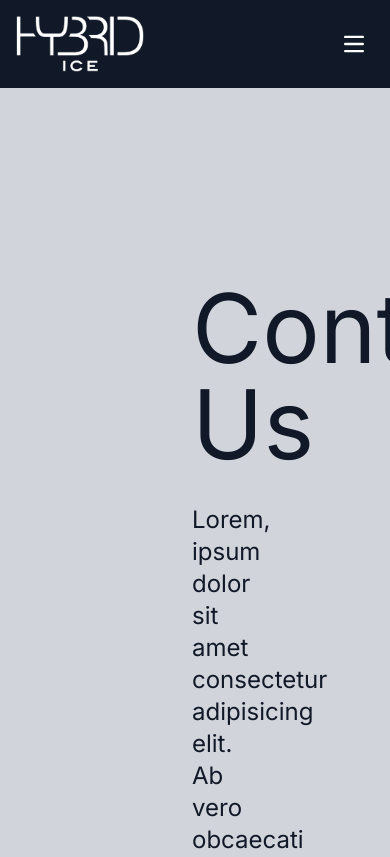
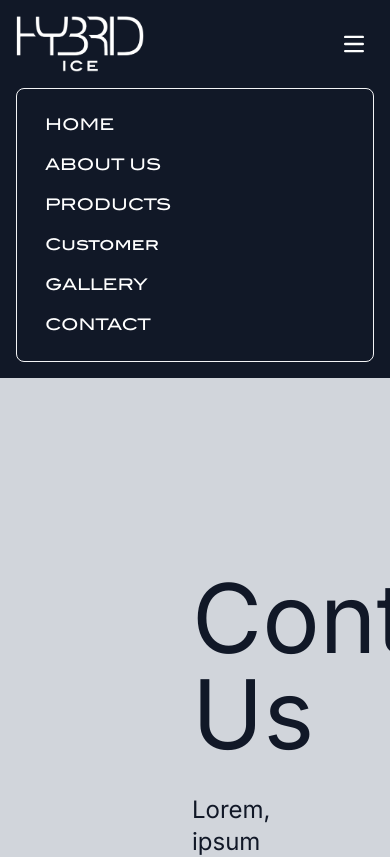
Before and after one commit to Eaj-JPN/hybrid-ice, a Next.js app: page /contact in a window 390 px wide. Shown: the top 857 px of the page. Built offline with nearby package versions, Linux system fonts and the light colour scheme.

Commit message:
navbar update

```diff
--- a/app/about/page.tsx
+++ b/app/about/page.tsx
@@ -5,10 +5,30 @@ import PageHeader from '@/components/PageHeader'
 import React from 'react'
 import localFont from 'next/font/local'
 
+import Lenis from '@studio-freight/lenis'
+import { useEffect, useRef } from 'react'
+
+
 const BlairM = localFont({src: '../../fonts/BlairMedium.otf'})
 const BlairL = localFont({src: '../../fonts/BlairLight.otf'})
 
 const page = () => {
+
+    // Smooth Scrolling
+    useEffect ( () => {
+    const lenis = new Lenis()
+
+    lenis.on('scroll', (e) => {
+      console.log(e)
+    })
+
+    function raf(time) {
+      lenis.raf(time)
+      requestAnimationFrame(raf)
+    }
+    requestAnimationFrame(raf)
+    }, []);
+
   return (
     <main>
         <div className='bg-gray-900'>
--- a/app/contact/page.tsx
+++ b/app/contact/page.tsx
@@ -20,10 +20,29 @@ import { Button } from "@/components/ui/button"
 import { Textarea } from '@/components/ui/textarea'
 
 
+import Lenis from '@studio-freight/lenis'
+import { useEffect, useRef } from 'react'
+
 const BlairM = localFont({src: '../../fonts/BlairMedium.otf'})
 const BlairL = localFont({src: '../../fonts/BlairLight.otf'})
 
 const page = () => {
+
+  // Smooth Scrolling
+  useEffect ( () => {
+    const lenis = new Lenis()
+
+    lenis.on('scroll', (e) => {
+      console.log(e)
+    })
+
+    function raf(time) {
+      lenis.raf(time)
+      requestAnimationFrame(raf)
+    }
+    requestAnimationFrame(raf)
+    }, []);
+
   return (
 
     <main>
--- a/app/page.tsx
+++ b/app/page.tsx
@@ -66,9 +66,9 @@ export default function Home() {
                 Lorem ipsum dolor sit amet, consectetur adipiscing elit. Curabitur sed sodales mi. Nullam pretium augue mollis ipsum pellentesque suscipit. Mauris sit amet eros quis erat volutpat tempus ut quis neque. Nullam euismod, ante ac sollicitudin lacinia, massa massa euismod felis
               </p>
 
-              <a href="/about" className="inline-flex items-center justify-center px-5 py-3 text-base font-medium text-center text-white bg-yellow-700 rounded-lg hover:bg-yellow-800 focus:ring-4">
+              <Link href="/about" className="inline-flex items-center justify-center px-5 py-3 text-base font-medium text-center text-white bg-yellow-700 rounded-lg hover:bg-yellow-800 focus:ring-4">
                   Learn more
-              </a>
+              </Link>
 
             </motion.div>
           </div>
--- a/components/PageHeader.tsx
+++ b/components/PageHeader.tsx
@@ -1,16 +1,23 @@
 'use client'
 
 import React from 'react'
+import { useState } from "react";
+
 import localFont from 'next/font/local'
 import Image from 'next/image';
 import { Link } from 'react-scroll';
 
+
 const BlairM = localFont({src: '../fonts/BlairMedium.otf'})
 
 const PageHeader = () => {
+  const [isOpen, setOpen] = useState(true);
+  const toggleMenu = () => setOpen(!isOpen);
+
   return (
-    <nav className=" top-0 left-0 right-0 z-10">
+    <nav className=" top-0 left-0 right-0">
     <div className="max-w-screen-xl flex flex-wrap items-center justify-between mx-auto p-4">
+
         <Link href="/" className="flex items-center">
             <div className='w-32'>
             <Image
@@ -20,51 +27,69 @@ const PageHeader = () => {
                 height={500}/>
             </div>
         </Link>
-        <button data-collapse-toggle="navbar-default" type="button" className="inline-flex items-center p-2 w-10 h-10 justify-center text-sm text-white rounded-lg md:hidden focus:outline-none focus:ring-2 focus:ring-gray-200" aria-controls="navbar-default" aria-expanded="false">
-            <span className="sr-only">Open main menu</span>
+
+        {/* Hamburger Button */}
+        <button
+            onClick={toggleMenu}
+            data-collapse-toggle="navbar-default"
+            type="button"
+            className="inline-flex items-center p-2 w-10 h-10 justify-center text-sm text-white rounded-lg md:hidden focus:outline-none focus:ring-2 focus:ring-gray-200" aria-controls="navbar-default" aria-expanded="false">
+
+            {/* Icon */}
             <svg className="w-5 h-5" aria-hidden="true" xmlns="http://www.w3.org/2000/svg" fill="none" viewBox="0 0 17 14">
                 <path stroke="currentColor" stroke-linecap="round" stroke-linejoin="round" stroke-width="2" d="M1 1h15M1 7h15M1 13h15"/>
             </svg>
+
         </button>
-        <div className="hidden w-full md:block md:w-auto" id="navbar-default">
+
+        {/* Navbar Buttons */}
+        {isOpen && (
+        <div className=" w-full md:block md:w-auto" id="navbar-default">
+
             <ul className="font-medium flex flex-col p-4 md:p-0 mt-4 border border-gray-100 rounded-lg md:flex-row md:space-x-8 md:mt-0 md:border-0">
                 <li className={BlairM.className}>
-                <Link activeClass="active" spy={true} to="Landing" smooth={true} offset={0} duration={1000} className="block py-2 pl-3 pr-4 text-white rounded hover:bg-gray-100 md:hover:bg-transparent md:border-0 md:hover:text-yellow-700 md:p-0" aria-current="page">
+                    <Link activeClass="active" spy={true} to="Landing" smooth={true} offset={0} duration={1000}
+                    className="block py-2 pl-3 pr-4 text-white rounded hover:bg-gray-100 hover:bg-opacity-30 md:hover:bg-transparent md:border-0 md:hover:text-yellow-700 md:p-0" aria-current="page">
                         HOME
                     </Link>
                 </li>
 
                 <li className={BlairM.className}>
-                <Link activeClass="active" spy={true} to="About" smooth={true} offset={0} duration={1000} className="block py-2 pl-3 pr-4 text-white rounded hover:bg-gray-100 md:hover:bg-transparent md:border-0 md:hover:text-yellow-700 md:p-0">
+                    <Link activeClass="active" spy={true} to="About" smooth={true} offset={0} duration={1000}
+                    className="block py-2 pl-3 pr-4 text-white rounded hover:bg-gray-100 hover:bg-opacity-30 md:hover:bg-transparent md:border-0 md:hover:text-yellow-700 md:p-0">
                         ABOUT US
                     </Link>
                 </li>
 
                 <li className={BlairM.className}>
-                <Link activeClass="active" spy={true} to="Product" smooth={true} offset={0} duration={1000} className="block py-2 pl-3 pr-4 text-white rounded hover:bg-gray-100 md:hover:bg-transparent md:border-0 md:hover:text-yellow-700 md:p-0">
+                    <Link activeClass="active" spy={true} to="Product" smooth={true} offset={0} duration={1000}
+                    className="block py-2 pl-3 pr-4 text-white rounded hover:bg-gray-100 hover:bg-opacity-30 md:hover:bg-transparent md:border-0 md:hover:text-yellow-700 md:p-0">
                         PRODUCTS
                     </Link>
                 </li>
 
                 <li className={BlairM.className}>
-                <Link activeClass="active" spy={true} to="Customer" smooth={true} offset={-150} duration={1000} className="block py-2 pl-3 pr-4 text-white rounded hover:bg-gray-100 md:hover:bg-transparent md:border-0 md:hover:text-yellow-700 md:p-0">
+                    <Link activeClass="active" spy={true} to="Customer" smooth={true} offset={-150} duration={1000}
+                    className="block py-2 pl-3 pr-4 text-white rounded hover:bg-gray-100 hover:bg-opacity-30 md:hover:bg-transparent md:border-0 md:hover:text-yellow-700 md:p-0">
                         Customer
                     </Link>
                 </li>
 
                 <li className={BlairM.className}>
-                <Link activeClass="active" spy={true} to="Gallery" smooth={true} offset={0} duration={1000} className="block py-2 pl-3 pr-4 text-white rounded hover:bg-gray-100 md:hover:bg-transparent md:border-0 md:hover:text-yellow-700 md:p-0">
+                    <Link activeClass="active" spy={true} to="Gallery" smooth={true} offset={0} duration={1000}
+                    className="block py-2 pl-3 pr-4 text-white rounded hover:bg-gray-100 hover:bg-opacity-30 md:hover:bg-transparent md:border-0 md:hover:text-yellow-700 md:p-0">
                         GALLERY
                     </Link>
                 </li>
 
                 <li className={BlairM.className}>
-                <Link href="/contact" to="" smooth={true} offset={50} duration={500} className="block py-2 pl-3 pr-4 text-white rounded hover:bg-gray-100 md:hover:bg-transparent md:border-0 md:hover:text-yellow-700 md:p-0">
+                    <a href="/contact" className="block py-2 pl-3 pr-4 text-white rounded hover:bg-opacity-30 hover:bg-gray-100 md:hover:bg-transparent md:border-0 md:hover:text-yellow-700 md:p-0">
                         CONTACT
-                </Link>
+                    </a>
                 </li>
             </ul>
         </div>
+        )}
     </div>
     </nav>
   )
```
Lines whose indentation alone changed are shown as unchanged.
